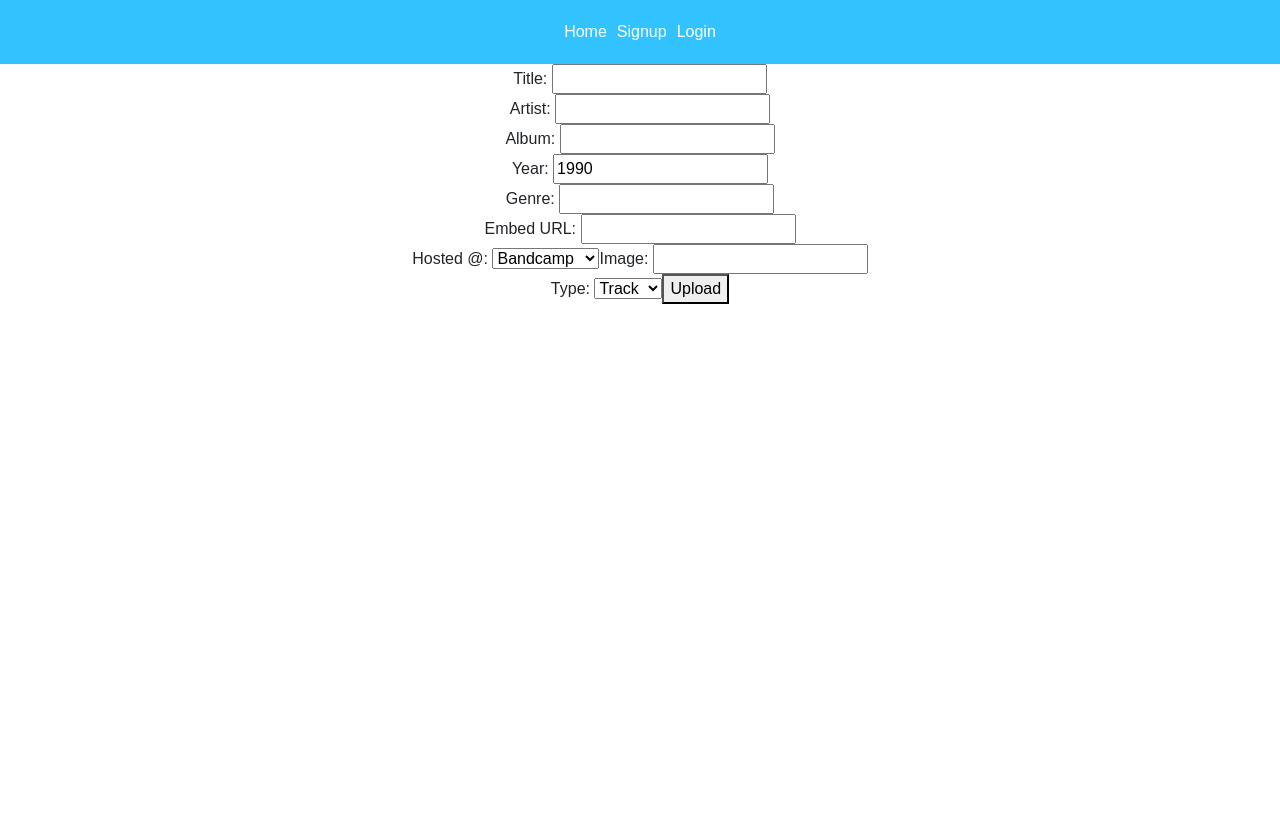
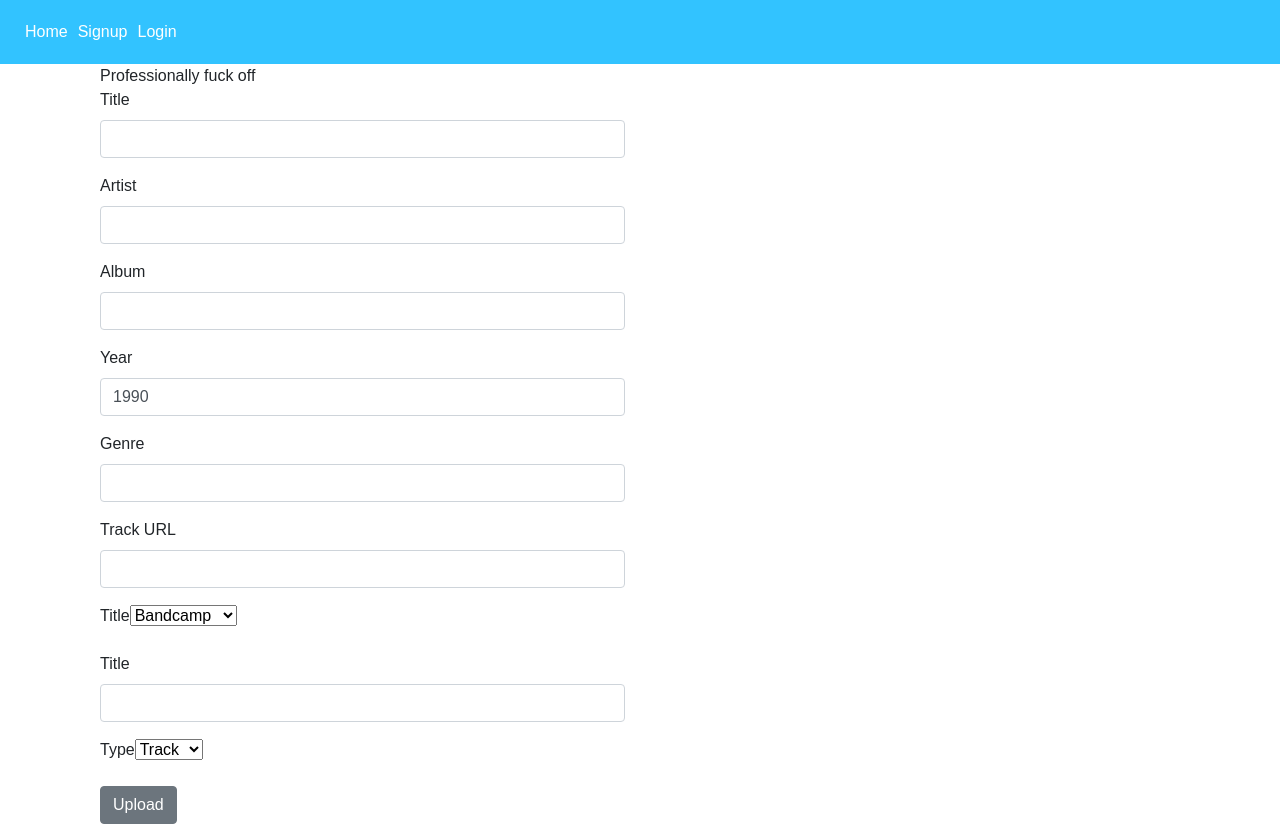
Before and after one commit to jeeegan/iron-sound, a React (Create React App) app in the folder client/: page /upload in a window 1280 px wide. Before the commit the page ends 800 px from the top, so only its background shows below. Built offline with nearby package versions, Linux system fonts and the light colour scheme.

Commit message:
bootstrap profile

```diff
--- a/client/src/components/App.jsx
+++ b/client/src/components/App.jsx
@@ -1,11 +1,12 @@
 import React, { Component } from 'react';
-import { Route, Link, NavLink, Switch } from 'react-router-dom';
+import { Route, Switch } from 'react-router-dom';
 import Home from './pages/Home';
 import Login from './pages/Login';
 import Signup from './pages/Signup';
 import Upload from './pages/Upload';
 import Profile from './pages/Profile';
 import api from '../api';
+import Navbar from './Navbar';
 
 class App extends Component {
   constructor(props) {
@@ -23,12 +24,7 @@ class App extends Component {
     return (
       <div className="App">
         <header className="App-header">
-          <NavLink to="/" exact>Home</NavLink>
-          {api.isLoggedIn() && <NavLink to="/upload">Upload</NavLink>}
-          {api.isLoggedIn() && <NavLink to="/profile">Profile</NavLink>}
-          {!api.isLoggedIn() && <NavLink to="/signup">Signup</NavLink>}
-          {!api.isLoggedIn() && <NavLink to="/login">Login</NavLink>}
-          {api.isLoggedIn() && <Link to="/" onClick={(e) => this.handleLogoutClick(e)}>Logout</Link>}
+          <Navbar/>
         </header>
         <Switch>
           <Route path="/" exact component={Home} />
--- /dev/null
+++ b/client/src/components/Navbar.jsx
@@ -0,0 +1,18 @@
+import React from 'react';
+import api from '../api';
+import { Link, NavLink } from 'react-router-dom';
+
+const Navbar = () => {
+    return(
+      <div>
+        <NavLink to="/" exact>Home</NavLink>
+          {api.isLoggedIn() && <NavLink to="/upload">Upload</NavLink>}
+          {api.isLoggedIn() && <NavLink to="/profile">Profile</NavLink>}
+          {!api.isLoggedIn() && <NavLink to="/signup">Signup</NavLink>}
+          {!api.isLoggedIn() && <NavLink to="/login">Login</NavLink>}
+          {api.isLoggedIn() && <Link to="/" onClick={(e) => this.handleLogoutClick(e)}>Logout</Link>}
+      </div>
+    )
+}
+
+export default Navbar;
--- a/client/src/components/pages/Profile.jsx
+++ b/client/src/components/pages/Profile.jsx
@@ -20,7 +20,13 @@ class Profile extends Component {
     return (
       <div className="Profile">
         <h2>Profile</h2>
-        {this.state.display_name}
+        {this.state.display_name} <br/>
+        {this.state.user_img} <br/>
+        {this.state.location} <br/>
+        {this.state.bio} <br/>
+        {this.state.bc_url} <br/>
+        {this.state.sc_url} <br/>
+        {this.state.yt_url} <br/>
       </div>
     );
   }
--- a/client/src/components/pages/Upload.jsx
+++ b/client/src/components/pages/Upload.jsx
@@ -1,5 +1,6 @@
 import React, { Component } from 'react';
 import api from '../../api';
+import { Form, FormGroup, Container, Label, Input, Button, Col } from 'reactstrap';
 
 class Upload extends Component {
   constructor(props) {
@@ -50,25 +51,59 @@ class Upload extends Component {
   render() {
     return(
       <div>
-      <form>
-          Title: <input type="text" value={this.state.title} onChange={(e) => this.handleInputChange("title", e)} /> <br />
-          Artist: <input type="text" value={this.state.artist} onChange={(e) => this.handleInputChange("artist", e)} /> <br />
-          Album: <input type="text" value={this.state.album} onChange={(e) => this.handleInputChange("album", e)} /> <br />
-          Year: <input type="number" value={this.state.year} onChange={(e) => this.handleInputChange("year", e)} /> <br />
-          Genre: <input type="text" value={this.state.genre} onChange={(e) => this.handleInputChange("genre", e)} /> <br />
-          Embed URL: <input type="text" value={this.state.embed_url} onChange={(e) => this.handleInputChange("embed_url", e)} /> <br />
-          Hosted @: <select type="select" value={this.state.host} onChange={(e) => this.handleInputChange("host", e)}>
+        <Container>
+          <Col xs="6">
+            <div>Professionally fuck off</div>
+          </Col>
+          <Col xs="6">
+            <Form>
+              <FormGroup>
+                <Label>Title </Label>
+                <Input type="text" value={this.state.title} onChange={(e) => this.handleInputChange("title", e)} />
+              </FormGroup>
+              <FormGroup>
+                <Label>Artist </Label>
+                <Input type="text" value={this.state.artist} onChange={(e) => this.handleInputChange("artist", e)} />
+              </FormGroup>
+              <FormGroup>
+                <Label>Album </Label>
+                <Input type="text" value={this.state.album} onChange={(e) => this.handleInputChange("album", e)} />
+              </FormGroup>
+              <FormGroup>
+                <Label>Year </Label>
+                <Input type="number" value={this.state.year} onChange={(e) => this.handleInputChange("year", e)} />
+              </FormGroup>
+              <FormGroup>
+                <Label>Genre </Label>
+                <Input type="text" value={this.state.genre} onChange={(e) => this.handleInputChange("genre", e)} />
+              </FormGroup>
+              <FormGroup>
+                <Label>Track URL </Label>
+                <Input type="text" value={this.state.embed_url} onChange={(e) => this.handleInputChange("embed_url", e)} />
+              </FormGroup>
+              <FormGroup>
+                <Label>Title </Label>
+                <select type="select" value={this.state.host} onChange={(e) => this.handleInputChange("host", e)}>
                   <option value="bc">Bandcamp</option>
                   <option value="sc">Soundcloud</option>
                   <option value="yt">Youtube</option>
                 </select>
-          Image: <input type="text" value={this.state.upload_img} onChange={(e) => this.handleInputChange("upload_img", e)} /> <br />
-          Type: <select type="select" value={this.state.upload_type} onChange={(e) => this.handleInputChange("upload_type", e)}>
+              </FormGroup>
+              <FormGroup>
+                <Label>Title </Label>
+                <Input type="text" value={this.state.upload_img} onChange={(e) => this.handleInputChange("upload_img", e)} />
+              </FormGroup>
+              <FormGroup>
+                <Label>Type </Label>
+                <select type="select" value={this.state.upload_type} onChange={(e) => this.handleInputChange("upload_type", e)}>
                   <option value="track">Track</option>
                   <option value="album">Album</option>
                 </select>
-          <button onClick={(e) => this.handleClick(e)}>Upload</button>
-        </form>
+              </FormGroup>
+              <Button onClick={(e) => this.handleClick(e)}>Upload</Button>
+            </Form>
+          </Col>
+        </Container>
       </div>
     )
   }
--- a/client/src/index.scss
+++ b/client/src/index.scss
@@ -28,8 +28,6 @@ body {
 // --------------------
 // Style for App component
 .App {
-  text-align: center;
-
   .App-header {
     background-color: $primary;
     padding: 20px;
@@ -49,7 +47,6 @@ body {
   .App-title {
     font-size: 1.5em;
   }
-
 }
 
 // --------------------
```
Lines whose indentation alone changed are shown as unchanged.
